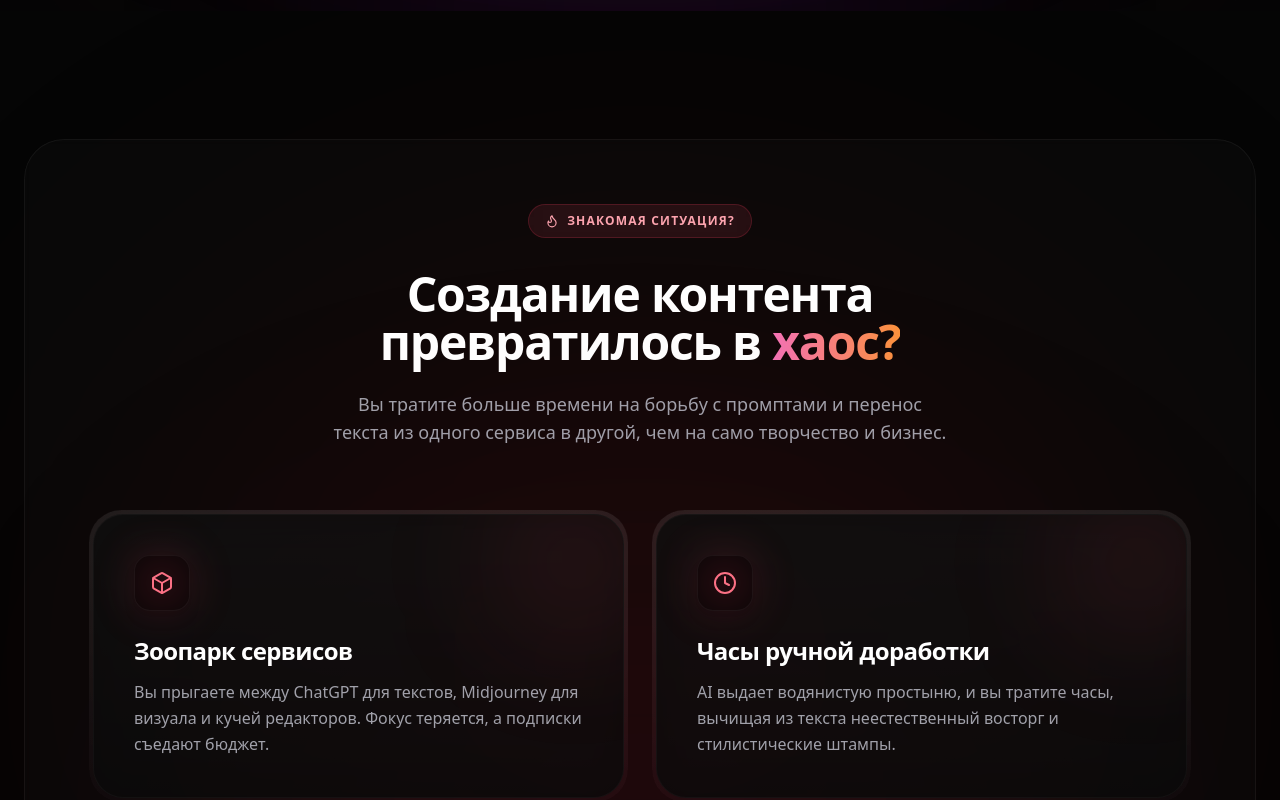
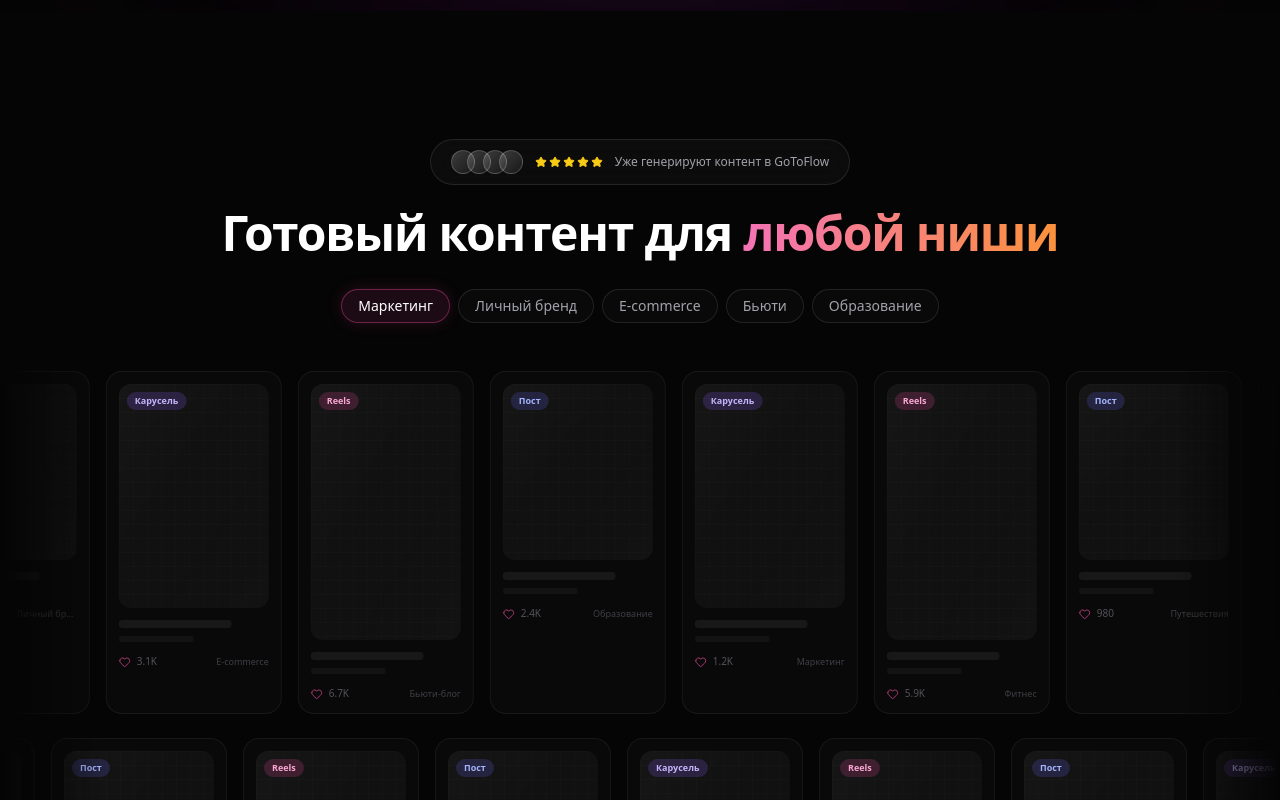
Before and after one commit to matteimikeska49-bot/gtf, a React (Vite) app: page / in a window 1280 px wide. Shown: the part 1220-2020 px from the top of the page. Built offline with nearby package versions, Linux system fonts and the light colour scheme.

Commit message:
feat: ShowcaseSlider — trust badge, tab filters, dual infinite marquee

```diff
--- a/src/App.jsx
+++ b/src/App.jsx
@@ -2,6 +2,7 @@ import React, { useState } from 'react';
 import { MainLayout } from './components/MainLayout';
 import { Header } from './components/Header';
 import { HeroSection } from './components/HeroSection';
+import { ShowcaseSlider } from './components/ShowcaseSlider';
 import { ProblemSection } from './components/ProblemSection';
 import { ToolsSection } from './components/ToolsSection';
 import { HowItWorksSection } from './components/HowItWorksSection';
@@ -17,6 +18,7 @@ function App() {
     <MainLayout>
       <Header lang={lang} setLang={setLang} />
       <HeroSection lang={lang} />
+      <ShowcaseSlider />
       <ProblemSection />
       <ToolsSection />
       <HowItWorksSection />
--- /dev/null
+++ b/src/components/ShowcaseSlider.jsx
@@ -0,0 +1,162 @@
+import React, { useState } from 'react';
+import { Heart, Star } from 'lucide-react';
+
+/* ─── Данные табов ─── */
+const TABS = ['Маркетинг', 'Личный бренд', 'E-commerce', 'Бьюти', 'Образование'];
+
+/* ─── Карточки-плейсхолдеры ─── */
+// format: 'reel' (9:16), 'square' (1:1), 'portrait' (4:5)
+const cards = [
+  { id: 1,  format: 'reel',     tag: 'Reels',    likes: '4.2K', label: 'Продвижение SaaS' },
+  { id: 2,  format: 'square',   tag: 'Пост',      likes: '1.8K', label: 'Личный бренд' },
+  { id: 3,  format: 'portrait', tag: 'Карусель',  likes: '3.1K', label: 'E-commerce' },
+  { id: 4,  format: 'reel',     tag: 'Reels',    likes: '6.7K', label: 'Бьюти-блог' },
+  { id: 5,  format: 'square',   tag: 'Пост',      likes: '2.4K', label: 'Образование' },
+  { id: 6,  format: 'portrait', tag: 'Карусель',  likes: '1.2K', label: 'Маркетинг' },
+  { id: 7,  format: 'reel',     tag: 'Reels',    likes: '5.9K', label: 'Фитнес' },
+  { id: 8,  format: 'square',   tag: 'Пост',      likes: '980',  label: 'Путешествия' },
+];
+
+/* Высоты плейсхолдеров */
+const formatClass = {
+  reel:     'h-64',   // 9:16 — вертикальный
+  square:   'h-44',   // 1:1
+  portrait: 'h-56',   // 4:5
+};
+
+/* Accent цвет bg для иконки-тега */
+const tagColor = {
+  Reels:    'bg-pink-500/20 text-pink-300',
+  Пост:     'bg-indigo-500/20 text-indigo-300',
+  Карусель: 'bg-violet-500/20 text-violet-300',
+};
+
+/* ─── Одна карточка ─── */
+const SlideCard = ({ card }) => (
+  <div className="shrink-0 w-44 bg-white/[0.02] border border-white/[0.06] rounded-2xl p-3 flex flex-col gap-3">
+    {/* Плейсхолдер изображения */}
+    <div className={`relative w-full ${formatClass[card.format]} rounded-xl bg-[#111] overflow-hidden`}>
+      <div className="absolute inset-0 animate-pulse bg-gradient-to-br from-white/5 via-transparent to-white/[0.02]" />
+      <div className="absolute inset-0 bg-[linear-gradient(to_right,#ffffff04_1px,transparent_1px),linear-gradient(to_bottom,#ffffff04_1px,transparent_1px)] bg-[size:14px_14px]" />
+      {/* Тег формата */}
+      <span className={`absolute top-2 left-2 text-[9px] font-bold px-2 py-0.5 rounded-full ${tagColor[card.tag]}`}>
+        {card.tag}
+      </span>
+    </div>
+
+    {/* Соц. интерфейс снизу */}
+    <div className="flex flex-col gap-2">
+      {/* Скелетон подписи */}
+      <div className="h-2 w-3/4 rounded-full bg-white/[0.06]" />
+      <div className="h-1.5 w-1/2 rounded-full bg-white/[0.04]" />
+      {/* Лайки */}
+      <div className="flex items-center gap-1.5 mt-1">
+        <Heart className="w-3 h-3 text-pink-500/70" />
+        <span className="text-[10px] text-zinc-600 font-medium">{card.likes}</span>
+        <span className="ml-auto text-[9px] text-zinc-700 truncate max-w-[60px]">{card.label}</span>
+      </div>
+    </div>
+  </div>
+);
+
+/* ─── Трек слайдера (дублируется для бесконечности) ─── */
+const MarqueeTrack = ({ speed = 35, reverse = false }) => (
+  <div
+    className="flex gap-4"
+    style={{
+      animation: `marquee-scroll ${speed}s linear infinite${reverse ? ' reverse' : ''}`,
+      width: 'max-content',
+    }}
+  >
+    {[...cards, ...cards].map((card, i) => (
+      <SlideCard key={`${card.id}-${i}`} card={card} />
+    ))}
+  </div>
+);
+
+/* ─── Главный экспортируемый компонент ─── */
+export const ShowcaseSlider = () => {
+  const [activeTab, setActiveTab] = useState(0);
+
+  return (
+    <section className="py-24 md:py-32 relative z-10 w-full overflow-hidden bg-[#050505]">
+
+      {/* Ambient glow */}
+      <div className="absolute top-1/2 left-1/2 -translate-x-1/2 -translate-y-1/2 w-[900px] h-[600px] bg-pink-600/8 blur-[140px] rounded-full pointer-events-none" />
+
+      <div className="relative z-10">
+
+        {/* ─── Траст-бейдж ─── */}
+        <div className="flex justify-center mb-6">
+          <div className="inline-flex items-center gap-3 px-5 py-2.5 rounded-full border border-white/10 bg-white/[0.03] backdrop-blur-md">
+            {/* Аватарки */}
+            <div className="flex -space-x-2">
+              {[...Array(4)].map((_, i) => (
+                <div
+                  key={i}
+                  className="w-6 h-6 rounded-full border border-white/20 bg-gradient-to-br from-white/20 to-white/5"
+                  style={{ zIndex: 4 - i }}
+                />
+              ))}
+            </div>
+            {/* Звёзды */}
+            <div className="flex gap-0.5">
+              {[...Array(5)].map((_, i) => (
+                <Star key={i} className="w-3 h-3 fill-yellow-400 text-yellow-400" />
+              ))}
+            </div>
+            <span className="text-xs text-zinc-400 font-medium">Уже генерируют контент в GoToFlow</span>
+          </div>
+        </div>
+
+        {/* ─── H2 ─── */}
+        <h2 className="text-3xl md:text-4xl lg:text-5xl font-bold text-white text-center tracking-tight mb-8 px-6">
+          Готовый контент для <span className="text-gradient-brand">любой ниши</span>
+        </h2>
+
+        {/* ─── Табы-фильтры ─── */}
+        <div className="flex flex-wrap justify-center gap-2 px-6 mb-12">
+          {TABS.map((tab, i) => (
+            <button
+              key={tab}
+              onClick={() => setActiveTab(i)}
+              className={`px-4 py-1.5 rounded-full text-sm font-medium border transition-all duration-300 ${
+                activeTab === i
+                  ? 'border-pink-500/40 bg-pink-500/10 text-white shadow-[0_0_16px_rgba(236,72,153,0.15)]'
+                  : 'border-white/10 bg-white/[0.02] text-zinc-400 hover:border-white/20 hover:text-zinc-300'
+              }`}
+            >
+              {tab}
+            </button>
+          ))}
+        </div>
+
+        {/* ─── Слайдер (Marquee) ─── */}
+        <div
+          className="relative overflow-hidden"
+          style={{
+            maskImage: 'linear-gradient(to right, transparent 0%, black 8%, black 92%, transparent 100%)',
+            WebkitMaskImage: 'linear-gradient(to right, transparent 0%, black 8%, black 92%, transparent 100%)',
+          }}
+        >
+          {/* Первый трек */}
+          <div className="overflow-hidden pb-4">
+            <MarqueeTrack speed={38} />
+          </div>
+          {/* Второй трек (обратный) */}
+          <div className="overflow-hidden pt-2">
+            <MarqueeTrack speed={45} reverse />
+          </div>
+        </div>
+      </div>
+
+      {/* CSS-анимация marquee */}
+      <style>{`
+        @keyframes marquee-scroll {
+          from { transform: translateX(0); }
+          to   { transform: translateX(-50%); }
+        }
+      `}</style>
+    </section>
+  );
+};
```
